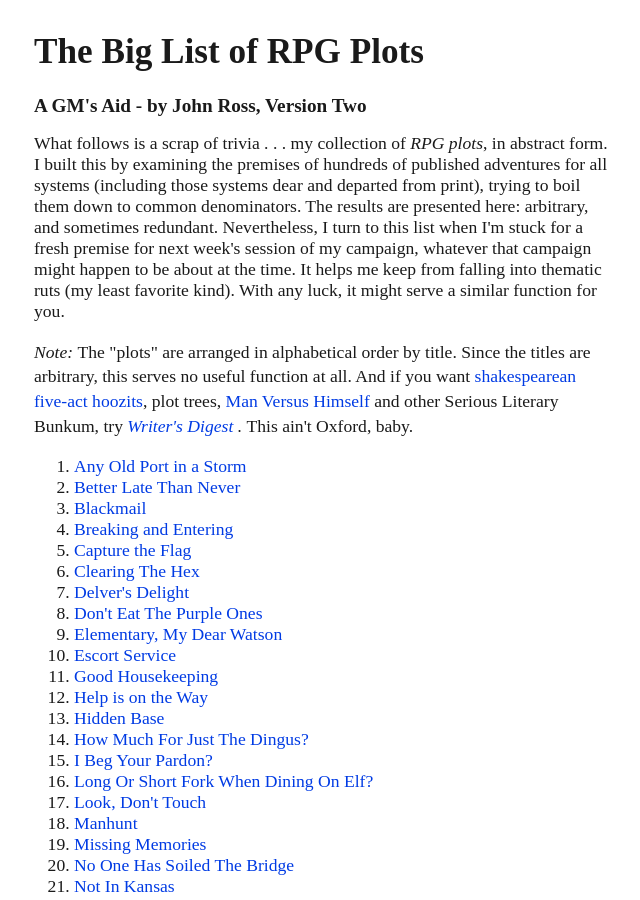
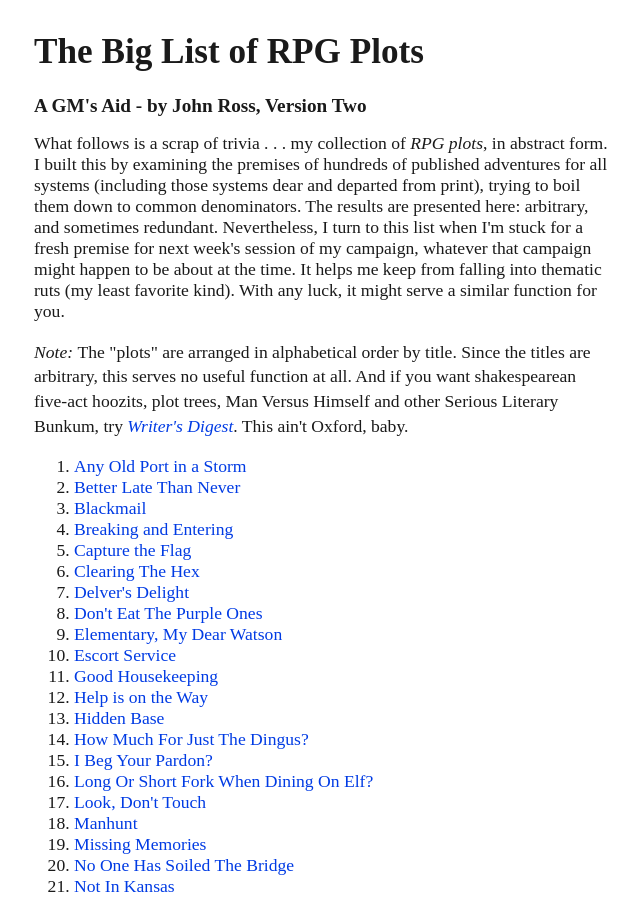
Before and after one commit to pheara/big_list_of_rpg_plots, a Jekyll site: the page built from index.html, in a window 1280 px wide and 900 px high. Shown: the whole window, without its empty margins (318-958 px from the left). Built offline with Jekyll 4.4.1, drawn with Linux system fonts in a browser that asks for light colours; some web fonts are replaced; some of the changed lines change nothing that is shown.

Commit message:
removed dead links.

```diff
--- a/index.html
+++ b/index.html
@@ -27,10 +27,10 @@ thematic ruts (my least favorite kind). With any luck, it might serve a
 similar function for you.
 <p><em>Note: </em>The "plots" are arranged in alphabetical
 order by title. Since the titles are arbitrary, this serves no useful function
-at all. And if you want <a href="https://web.archive.org/web/20071012023309/http://www.kysu.edu/artsscience/ENG411/5act.htm">shakespearean
-five-act hoozits</a>, plot trees, <a href="https://web.archive.org/web/20071012023309/http://www.wordplayer.com/archives/poltisitu.01-12.html">Man
-Versus Himself</a> and other Serious Literary Bunkum, try <em><a href="https://web.archive.org/web/20071012023309/http://www.writersdigest.com/">Writer's
-Digest</a> . </em>This ain't Oxford, baby. </p>
+at all. And if you want shakespearean
+five-act hoozits, plot trees, Man
+Versus Himself and other Serious Literary Bunkum, try <em><a href="https://web.archive.org/web/20071012023309/http://www.writersdigest.com/">Writer's
+Digest</a></em>. This ain't Oxford, baby. </p>
 
 
 <ol>
```
